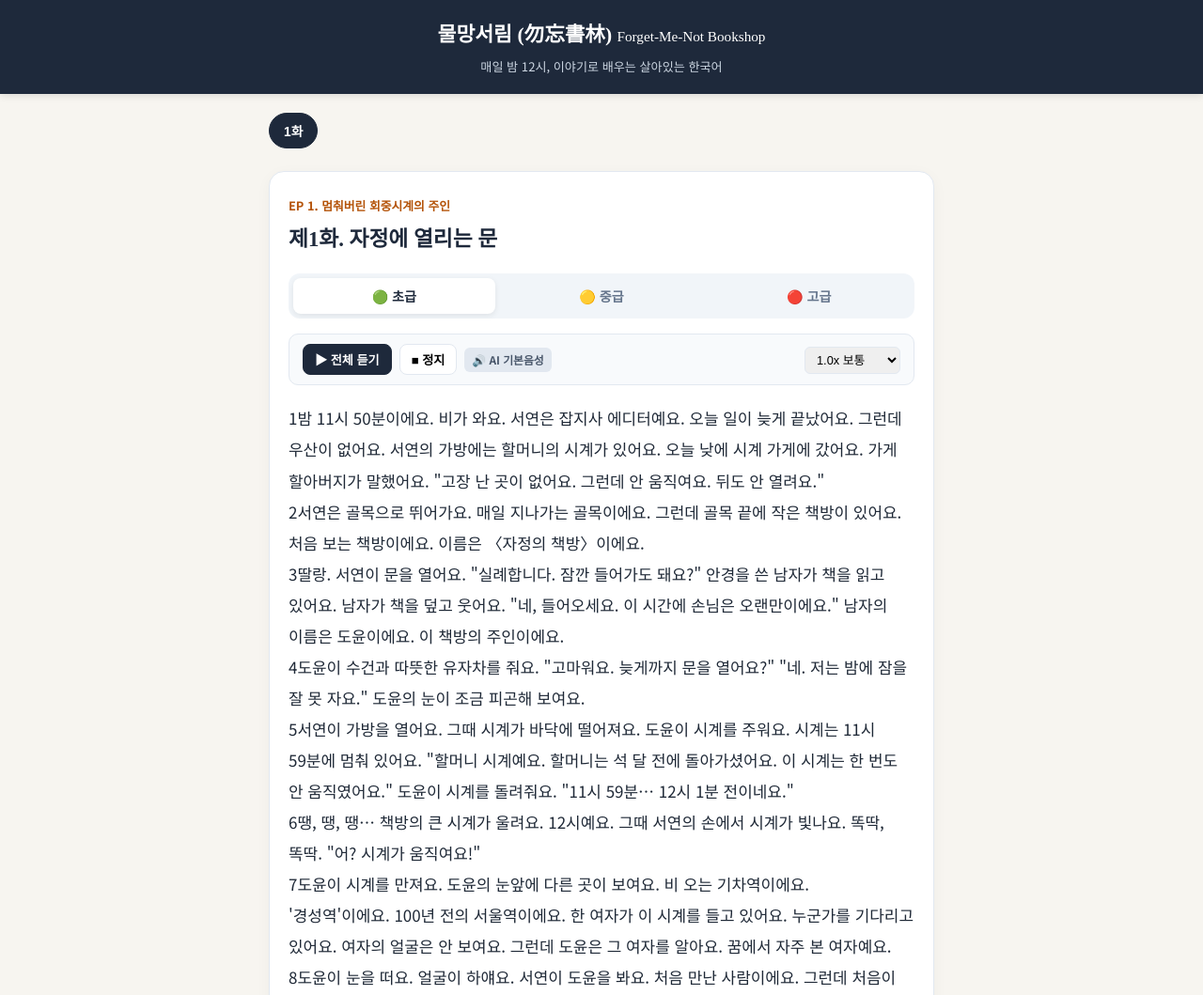
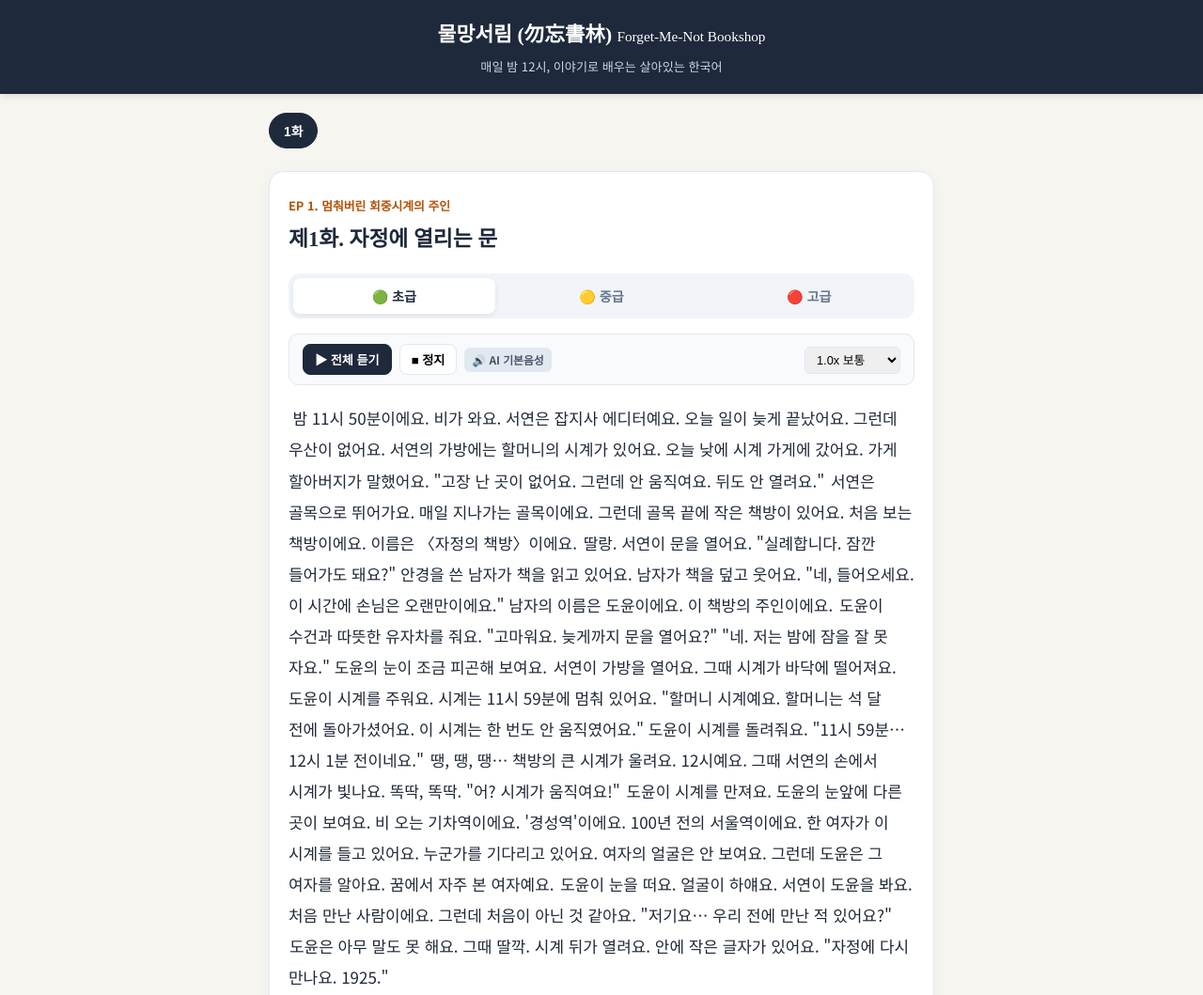
Before and after one commit to yulran-code/Forget-Me-Not-Bookshop, a plain HTML site: page index.html in a window 1280 px wide. Shown: the top 1059 px of the page at 94% size. Drawn offline with Linux system fonts and the light colour scheme.

Commit message:
Update index.html

```diff
--- a/index.html
+++ b/index.html
@@ -475,11 +475,15 @@
       </button>
     `).join("");
 
-    const sentencesHtml = lvlData.sentences.map((item, idx) => {
-      // [1], [2] 같은 장면 번호 강조 포맷팅
-      const formattedText = item.text.replace(/^\[(\d+)\]\s*/, '<span class="scene-num">$1</span>');
-      return `<div class="sentence" id="sent-${idx}" onclick="playSegment(${idx})">${formattedText}</div>`;
-    }).join("");
+    let sentencesHtml = '<p class="story-para">';
+    lvlData.sentences.forEach((item, idx) => {
+      const cleanText = item.text.replace(/^\[\d+\]\s*/, '');
+      sentencesHtml += `<span class="sentence-inline" id="sent-${idx}" onclick="playSegment(${idx})">${cleanText}</span> `;
+      if (item.paraEnd && idx < lvlData.sentences.length - 1) {
+        sentencesHtml += '</p><p class="story-para">';
+      }
+    });
+    sentencesHtml += '</p>';
 
     // Lite 유튜브 쇼츠 렌더링 (초기에는 썸네일만 띄워 속도 극대화)
     let shortsHtml = "";
```
